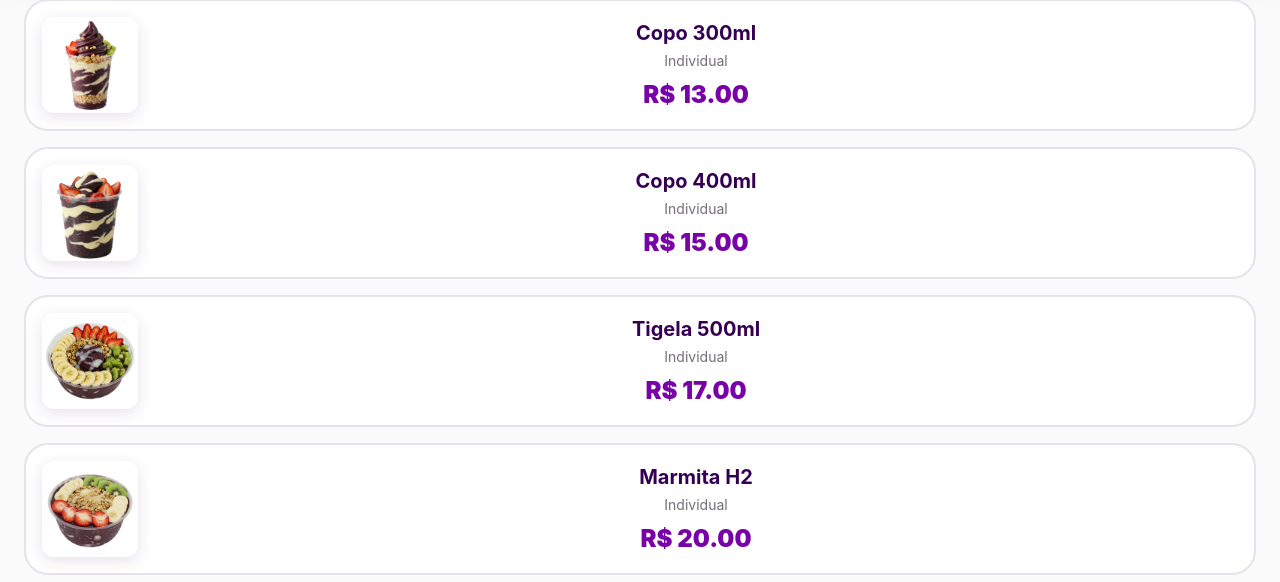
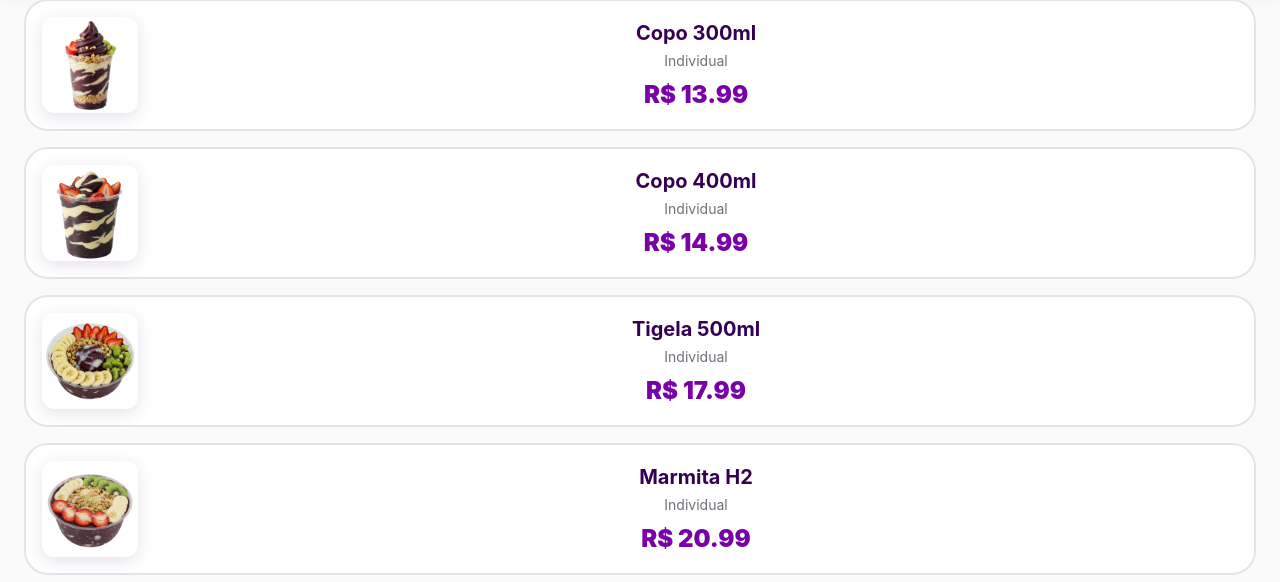
Before and after one commit to GleybsonRaylan/Acaiteria-Premium, a React (Vite) app: page /tamanho in a window 1280 px wide. Shown: the part 218-800 px from the top of the page. Built offline with nearby package versions, Linux system fonts and the light colour scheme; the HTML template or start-up script is replaced by a standard one.

Commit message:
Alteração de valores

```diff
--- a/src/pages/SizeSelection.tsx
+++ b/src/pages/SizeSelection.tsx
@@ -12,11 +12,11 @@ import acaiH2 from "@/assets/acai-h2.png";
 import acaiFamilia from "@/assets/acai-familia.png";
 
 const sizes: Size[] = [
-  { id: "300ml", name: "Copo 300ml", price: 13 },
-  { id: "400ml", name: "Copo 400ml", price: 15 },
-  { id: "500ml", name: "Tigela 500ml", price: 17 },
-  { id: "h2", name: "Marmita H2", price: 20 },
-  { id: "familia", name: "Tamanho Família", price: 32 },
+  { id: "300ml", name: "Copo 300ml", price: 13.99 },
+  { id: "400ml", name: "Copo 400ml", price: 14.99 },
+  { id: "500ml", name: "Tigela 500ml", price: 17.99 },
+  { id: "h2", name: "Marmita H2", price: 20.99 },
+  { id: "familia", name: "Tamanho Família", price: 32.99 },
 ];
 
 const sizeImages: Record<string, string> = {
```
